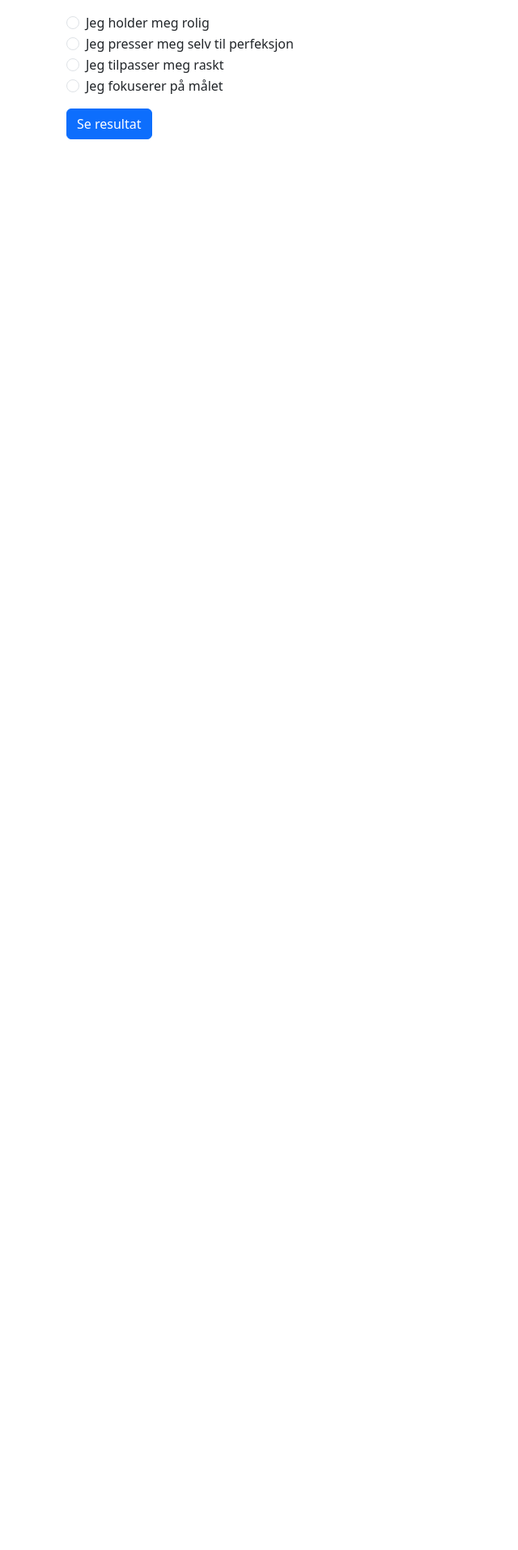
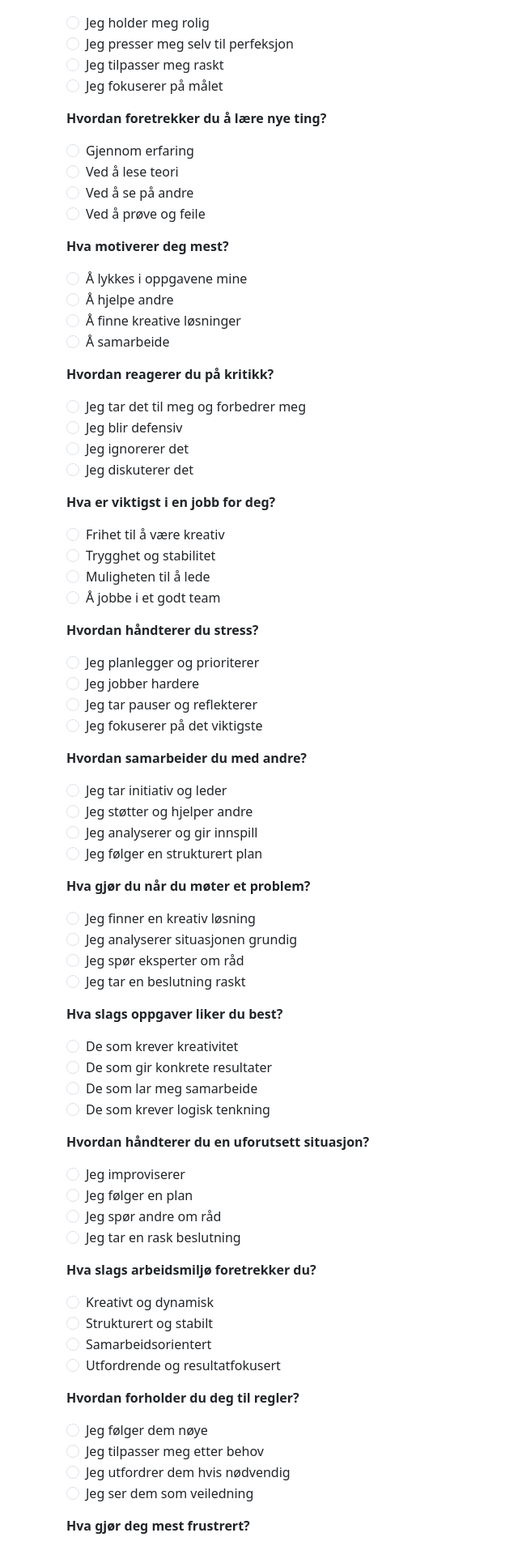
Before and after one commit to Kimser91/morroTest, a Vue app in the folder personlighetstest/: page / in a window 1280 px wide. Shown: the part 444-2358 px from the top of the page at 81% size, without its empty margins (0-640 px from the left). Before the commit the page ends 800 px from the top, so only its background shows below. Built offline with nearby package versions, Linux system fonts and the light colour scheme.

Commit message:
Update app.vue

```diff
--- a/personlighetstest/src/app.vue
+++ b/personlighetstest/src/app.vue
@@ -9,7 +9,7 @@
           <label class="form-check-label">{{ option }}</label>
         </div>
       </div>
-        <button class="btn btn-primary" @click="calculateResult">Se resultat</button>
+      <button class="btn btn-primary mt-3" @click="calculateResult">Se resultat</button>
     </div>
     <div v-else>
       <h2 class="text-center mt-4">Din personlighetstype er: <span class="text-success">{{ result }}</span></h2>
@@ -22,15 +22,35 @@
 import { ref } from 'vue';
 import 'bootstrap/dist/css/bootstrap.min.css';
 
+// Definerer 30 spørsmål
 const questions = [
   { text: 'Hvordan jobber du i et team?', options: ['Jeg bringer nye ideer', 'Jeg samarbeider godt', 'Jeg delegerer oppgaver', 'Jeg er kreativ og løser problemer'] },
   { text: 'Hvordan tar du beslutninger?', options: ['Jeg tar raske beslutninger', 'Jeg analyserer nøye før jeg velger', 'Jeg stoler på ekspertise', 'Jeg følger en plan'] },
   { text: 'Hvordan håndterer du press?', options: ['Jeg holder meg rolig', 'Jeg presser meg selv til perfeksjon', 'Jeg tilpasser meg raskt', 'Jeg fokuserer på målet'] },
+  { text: 'Hvordan foretrekker du å lære nye ting?', options: ['Gjennom erfaring', 'Ved å lese teori', 'Ved å se på andre', 'Ved å prøve og feile'] },
+  { text: 'Hva motiverer deg mest?', options: ['Å lykkes i oppgavene mine', 'Å hjelpe andre', 'Å finne kreative løsninger', 'Å samarbeide'] },
+  { text: 'Hvordan reagerer du på kritikk?', options: ['Jeg tar det til meg og forbedrer meg', 'Jeg blir defensiv', 'Jeg ignorerer det', 'Jeg diskuterer det'] },
+  { text: 'Hva er viktigst i en jobb for deg?', options: ['Frihet til å være kreativ', 'Trygghet og stabilitet', 'Muligheten til å lede', 'Å jobbe i et godt team'] },
+  { text: 'Hvordan håndterer du stress?', options: ['Jeg planlegger og prioriterer', 'Jeg jobber hardere', 'Jeg tar pauser og reflekterer', 'Jeg fokuserer på det viktigste'] },
+  { text: 'Hvordan samarbeider du med andre?', options: ['Jeg tar initiativ og leder', 'Jeg støtter og hjelper andre', 'Jeg analyserer og gir innspill', 'Jeg følger en strukturert plan'] },
+  { text: 'Hva gjør du når du møter et problem?', options: ['Jeg finner en kreativ løsning', 'Jeg analyserer situasjonen grundig', 'Jeg spør eksperter om råd', 'Jeg tar en beslutning raskt'] },
+  { text: 'Hva slags oppgaver liker du best?', options: ['De som krever kreativitet', 'De som gir konkrete resultater', 'De som lar meg samarbeide', 'De som krever logisk tenkning'] },
+  { text: 'Hvordan håndterer du en uforutsett situasjon?', options: ['Jeg improviserer', 'Jeg følger en plan', 'Jeg spør andre om råd', 'Jeg tar en rask beslutning'] },
+  { text: 'Hva slags arbeidsmiljø foretrekker du?', options: ['Kreativt og dynamisk', 'Strukturert og stabilt', 'Samarbeidsorientert', 'Utfordrende og resultatfokusert'] },
+  { text: 'Hvordan forholder du deg til regler?', options: ['Jeg følger dem nøye', 'Jeg tilpasser meg etter behov', 'Jeg utfordrer dem hvis nødvendig', 'Jeg ser dem som veiledning'] },
+  { text: 'Hva gjør deg mest frustrert?', options: ['Mangel på kreativitet', 'Dårlig planlegging', 'Uklare mål', 'Manglende samarbeid'] },
+  { text: 'Hva gir deg energi?', options: ['Å prøve noe nytt', 'Å løse en utfordring', 'Å hjelpe andre', 'Å se fremgang'] },
+  { text: 'Hvordan reagerer du på endringer?', options: ['Jeg tilpasser meg raskt', 'Jeg foretrekker stabilitet', 'Jeg analyserer situasjonen først', 'Jeg ser det som en utfordring'] },
+  { text: 'Hva beskriver deg best?', options: ['Kreativ og innovativ', 'Analytisk og nøyaktig', 'Samarbeidsvillig og hjelpsom', 'Målrettet og effektiv'] },
 ];
 
+// Oppretter et array for brukerens svar, fylt med nullverdier
 const userAnswers = ref(Array(questions.length).fill(null));
+
+// Lagrer resultatet som en reaktiv verdi
 const result = ref(null);
 
+// Mapping fra svaralternativer til personlighetstyper
 const personalities = {
   'Jeg bringer nye ideer': 'Resource Investigator',
   'Jeg samarbeider godt': 'Teamworker',
@@ -46,17 +66,36 @@
   'Jeg fokuserer på målet': 'Shaper',
 };
 
+// Beregner resultat basert på flest valgte svar
 const calculateResult = () => {
+  // Oppretter et objekt for å telle antall valg per svar
   const counts = {};
+
   userAnswers.value.forEach(answer => {
     if (answer) {
+      // Øker telleren for hvert valgt svar
       counts[answer] = (counts[answer] || 0) + 1;
     }
   });
-    const topAnswer = Object.keys(counts).reduce((a, b) => (counts[a] > counts[b] ? a : b), null);
-    result.value = personalities[topAnswer] || 'Ukjent';
+
+  // Hvis ingen svar er valgt, ikke vis resultat
+  if (Object.keys(counts).length === 0) {
+    result.value = 'Ingen valg ble gjort';
+    return;
+  }
+
+  // Finner de mest valgte svarene
+  const maxCount = Math.max(...Object.values(counts));
+  const mostChosenAnswers = Object.keys(counts).filter(answer => counts[answer] === maxCount);
+
+  // Velger tilfeldig en av de mest valgte svarene hvis flere har like mange stemmer
+  const finalAnswer = mostChosenAnswers[Math.floor(Math.random() * mostChosenAnswers.length)];
+
+  // Henter personlighetstypen eller setter til 'Ukjent' hvis ingen valg er gjort
+  result.value = personalities[finalAnswer] || 'Ukjent';
 };
 
+// Nullstiller quizen ved å tilbakestille svar og resultat
 const resetQuiz = () => {
   result.value = null;
   userAnswers.value.fill(null);
```
Lines whose indentation alone changed are shown as unchanged.
